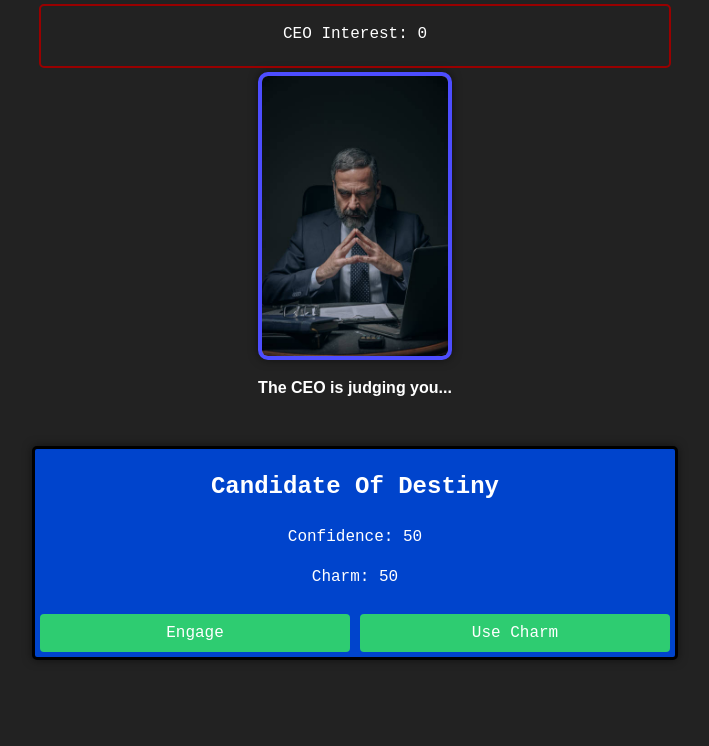
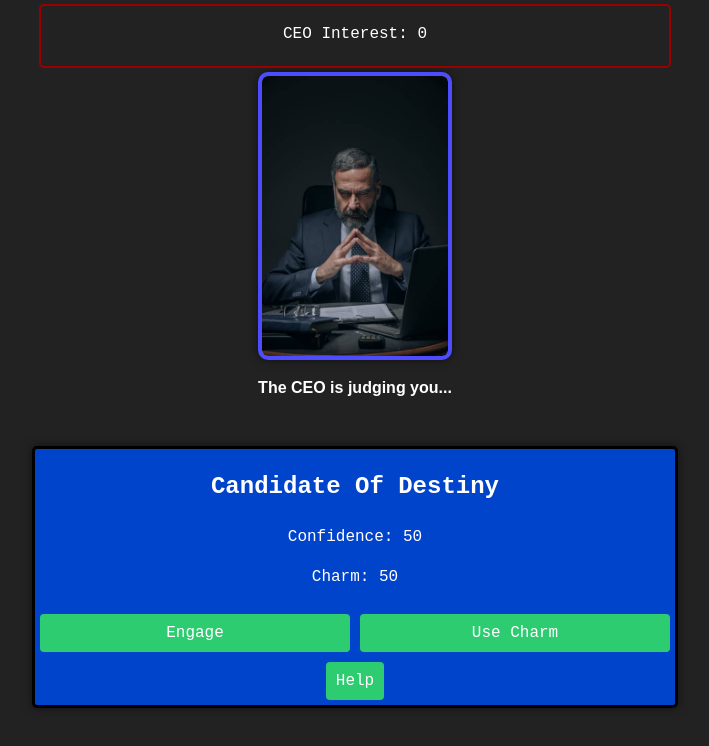
Before and after one commit to Joshsilas/InterviewQuest, a React (Vite) app: page /CeoLevel in a window 1280 px wide. Shown: the top 746 px of the page, without its empty margins (285-994 px from the left). Built offline with nearby package versions, Linux system fonts and the light colour scheme.

Commit message:
Added a help menu button to clear things up a bit

```diff
--- a/src/Components/CeoLevel/index.jsx
+++ b/src/Components/CeoLevel/index.jsx
@@ -236,8 +236,6 @@ const CeoLevel = () => {
                 charmSkills={charmSkills}
                 selectedSkill={selectedSkill}
                 setSelectedSkill={setSelectedSkill}
-                engage={{ description: "Will raise the interviewers interest by 20" }}
-                charmButton={{ description: "Charm abilities menu" }}
             />
         </div>
     );
--- a/src/Components/CtoLevel/index.jsx
+++ b/src/Components/CtoLevel/index.jsx
@@ -224,8 +224,6 @@ const CtoLevel = () => {
                 charmSkills={charmSkills}
                 selectedSkill={selectedSkill}
                 setSelectedSkill={setSelectedSkill}
-                engage={{ description: "Will raise the interviewers interest by 15" }}
-                charmButton={{ description: "Charm abilities menu" }}
             />
         </div>
     );
--- a/src/Components/Player/index.jsx
+++ b/src/Components/Player/index.jsx
@@ -14,6 +14,7 @@ const Player = ({ onAttack, onUseSkill, health, charm, lockButton, charmSkills,
                 <h2>{playerName}</h2>
                 <p>Confidence: {health}</p>
                 <p>Charm: {charm}</p>
+
                 <PlayerActions
                     onAttack={onAttack}
                     onUseSkill={handleUseSkill}
--- a/src/Components/PlayerActions/PlayerActions.css
+++ b/src/Components/PlayerActions/PlayerActions.css
@@ -11,6 +11,15 @@
     transition: background-color 0.3s;
 }
 
+.playerButtonsLayout {
+    display: flex;
+    flex-direction: row;
+}
+
+.player-actions {
+    display: flex;
+    flex-direction: column;
+}
 .engageButton button:hover {
     background-color: #27ae60;
 }
@@ -19,18 +28,6 @@
     width: 50%;
 }
 
-.charmButton:hover::after {
-    content: attr(data-hover-message);
-    position: absolute;
-    top: 70%;
-    left: 65%;
-    transform: translateX(-50%);
-    background-color: #333;
-    color: #fff;
-    padding: 5px;
-    border-radius: 5px;
-    display: inline-block;
-}
 .charmButton {
     padding: 10px;
     font-size: 16px;
@@ -56,20 +53,6 @@
         transition: background-color 0.3s;
         width: 50%;
     }
-
-.engageButton:hover::after {
-    content: attr(data-hover-message);
-    position: absolute;
-    top: 70%;
-    left: 40%;
-    transform: translateX(-50%);
-    background-color: #333;
-    color: #fff;
-    padding: 5px;
-    border-radius: 5px;
-    display: inline-block;
-}
-
 
 .charm-skill-button {
     position: relative;
@@ -102,6 +85,22 @@
     background-color: #2ecc71;
 }
 
+.helpBarLayout {
+    display: flex;
+    align-items: center;
+    justify-content: center;
+}
+
+.helpBar {
+    display: flex;
+    justify-content: center;
+    background-color: #2ecc71;
+}
+
+.helpBar p {
+    font-weight: bold;
+}
+
 @media (max-width: 1700px) {
     .charm-skill-button::after,
     .attackButton::after {
--- a/src/Components/PlayerActions/index.jsx
+++ b/src/Components/PlayerActions/index.jsx
@@ -4,10 +4,14 @@ import './PlayerActions.css';
 
 const PlayerActions = ({ onAttack, onUseSkill, disabled, isBossAttacking, charmSkills, selectedSkill, setSelectedSkill, engage, charmButton }) => {
     const [isCharmMenuOpen, setIsCharmMenuOpen] = useState(false);
-
+    const [isHelpMenuOpen, setIsHelpMenuOpen] = useState(false);
 
     const handleToggleCharmMenu = () => {
         setIsCharmMenuOpen(!isCharmMenuOpen);
+    };
+
+    const handleToggleHelpMenu = () => {
+        setIsHelpMenuOpen(!isHelpMenuOpen);
     };
 
     const handleAttack = () => {
@@ -23,11 +27,11 @@ const PlayerActions = ({ onAttack, onUseSkill, disabled, isBossAttacking, charmS
 
     return (
         <div className="player-actions">
-            {!isCharmMenuOpen && (
-                <>
-                    <Button className={"engageButton"} onClick={handleAttack} text={"Engage"} disabled={disabled} data-hover-message={engage.description}/>
-                    <Button className={"charmButton"} onClick={handleToggleCharmMenu} text={"Use Charm"} disabled={disabled} data-hover-message={charmButton.description} />
-                </>
+            {!isCharmMenuOpen && !isHelpMenuOpen &&(
+                <div className="playerButtonsLayout">
+                    <Button className={"engageButton"} onClick={handleAttack} text={"Engage"} disabled={disabled} />
+                    <Button className={"charmButton"} onClick={handleToggleCharmMenu} text={"Use Charm"} disabled={disabled} />
+                </div>
             )}
 
             {isCharmMenuOpen && !isBossAttacking && (
@@ -45,6 +49,24 @@ const PlayerActions = ({ onAttack, onUseSkill, disabled, isBossAttacking, charmS
                     <Button onClick={handleToggleCharmMenu} text={"Back to menu"} disabled={disabled} />
                 </div>
             )}
+
+            {!isHelpMenuOpen && !isCharmMenuOpen &&(
+                <div className="helpBarLayout">
+                    <Button className="helpBar" text={"Help"} onClick={handleToggleHelpMenu} disabled={disabled}></Button>
+                </div>
+            )}
+
+            {isHelpMenuOpen && !isBossAttacking &&  (
+                <div className="helpMenu">
+                    <p>Your confidence is like your health, if it reaches 0, you fail the interview.</p>
+                    <p>Charm is your special ability points.</p>
+                    <p>Engage will raise the interviewers interest by a small amount without costing any charm. Think of it as your basic attack.</p>
+                    <p>Use Charm will open your special abilities menu. These abilities cost charm to use, so use wisely as you only have a certain amount.</p>
+                    <p>The interviewer will always respond, sometimes positively, sometimes negatively.</p>
+                    <p>Raise their interest to max to pass the interview.</p>
+                    <Button onClick={handleToggleHelpMenu} text={"Close"} disabled={disabled} />
+                </div>
+            )}
         </div>
     );
 };
--- a/src/Components/RecruiterLevel/index.jsx
+++ b/src/Components/RecruiterLevel/index.jsx
@@ -223,8 +223,6 @@ const RecruiterLevel = () => {
                 charmSkills={charmSkills}
                 selectedSkill={selectedSkill}
                 setSelectedSkill={setSelectedSkill}
-                engage={{ description: "Will raise the interviewers interest by 10" }}
-                charmButton={{ description: "Charm abilities menu" }}
             />
         </div>
     );
```
Also changed, not shown: src/Components/Player/Player.css (line endings or trailing spaces).
